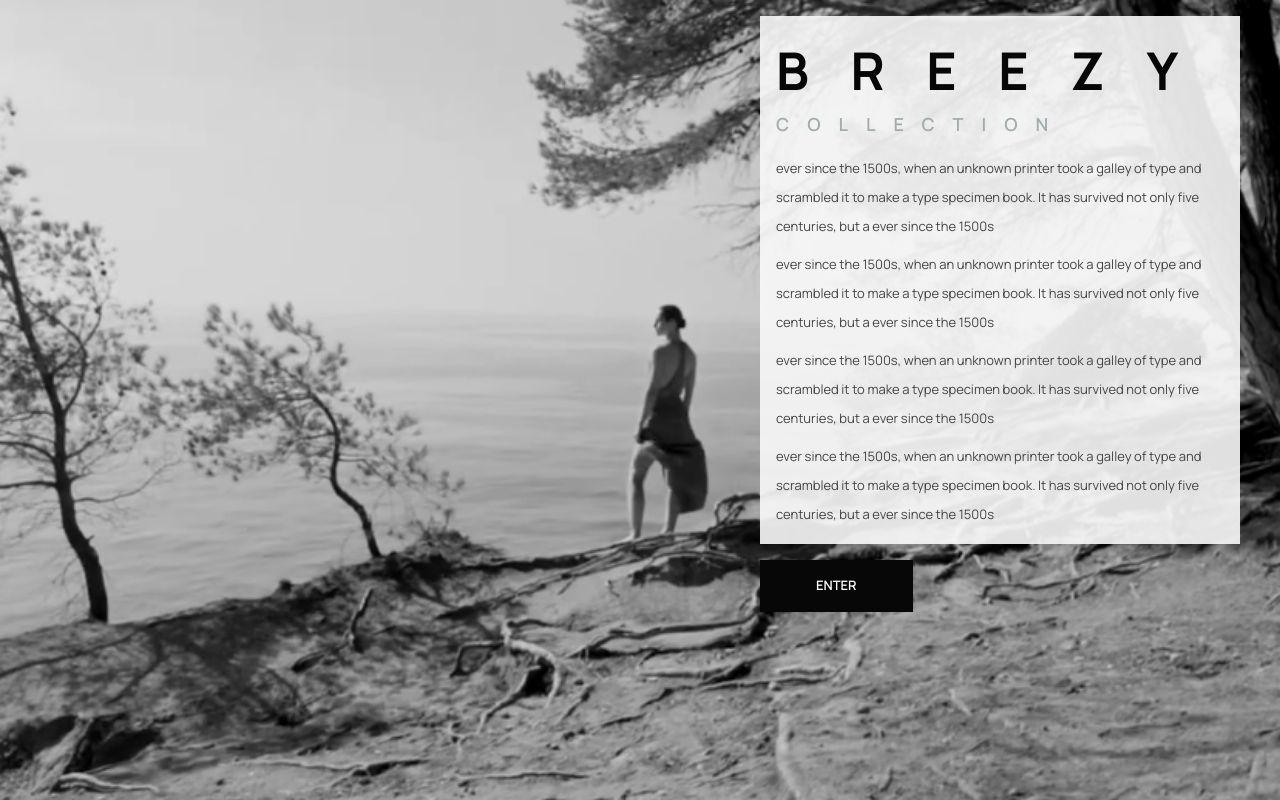
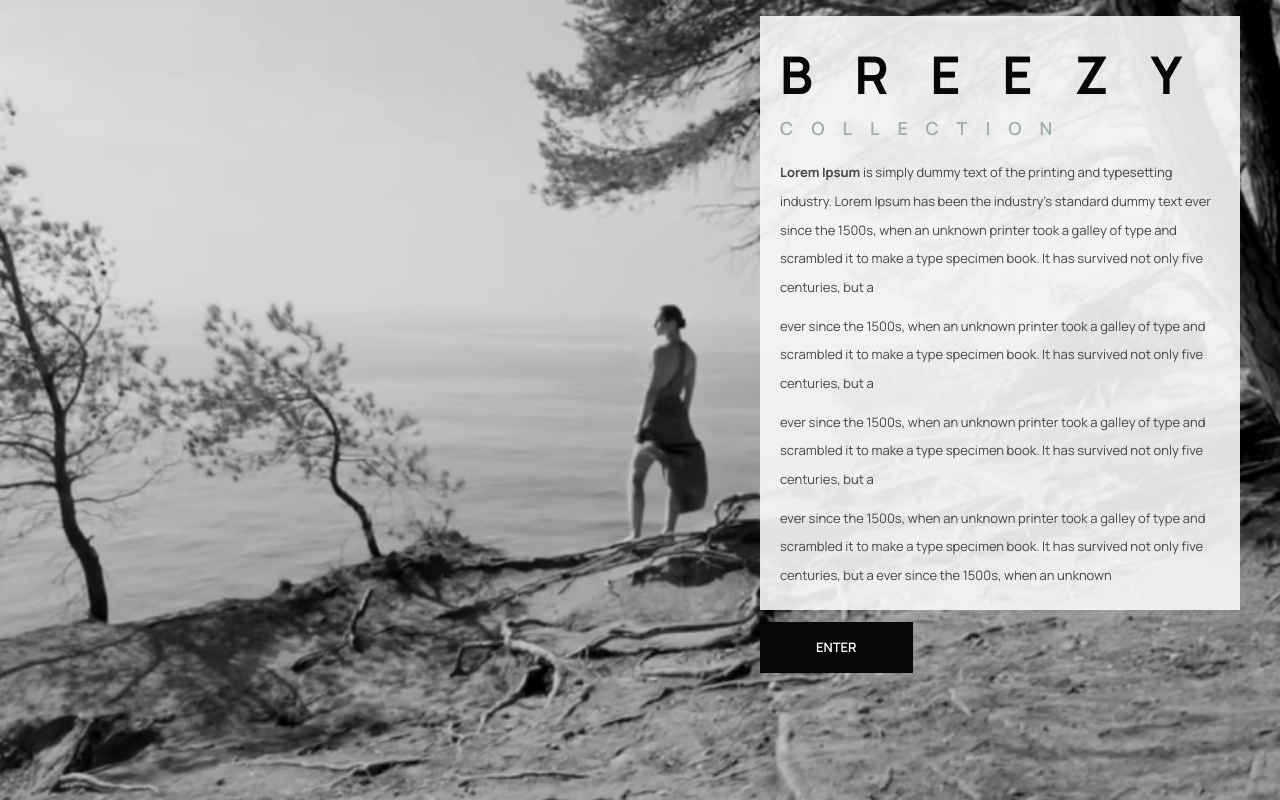
Before and after one commit to dodosebn/iic-wena-affliate, a Next.js app: page / in a window 1280 px wide. Built offline with nearby package versions, Linux system fonts and the light colour scheme.

Commit message:
abi na exact type shii

```diff
--- a/app/page.tsx
+++ b/app/page.tsx
@@ -7,23 +7,25 @@ import TransitionLink from './ultils/transitionLink';
 
 const Page = () => {
   return (
-    <div className="relative min-h-screen w-full overflow-x-hidden overflow-y-auto">
-      {/* Background Image */}
-      <div className="absolute top-0 left-0 w-full h-full -z-10">
+    <div className="fixed top-0 left-0 w-screen h-screen overflow-hidden">
       <Image
         src={bgImg}
         alt="Background"
         layout="fill"
         objectFit="cover"
         quality={100}
-          priority
       />
-      </div>
 
-      {/* Main Content */}
-      <section className="w-full min-h-screen flex justify-center px-5 md:justify-end md:pr-10">
-        <div className="w-full max-w-[30rem] flex flex-col mb-auto mt-4">
-          <div className="p-4 bg-[#f9f9f9]/90">
+      {/* Content scaled on mobile to fit */}
+      <section
+        className="absolute top-0 left-0 w-full h-full flex justify-center items-center
+                   px-5 md:justify-end md:pr-10 "
+      >
+        <div
+          className="w-full max-w-[30rem] flex flex-col mb-auto mt-4
+                     scale-[0.65] sm:scale-[0.75] md:scale-100 origin-top"
+        >
+          <div className="p-5 bg-[#f9f9f9]/90">
             <div>
               <h1 className="font-bold lg:text-[52px] text-[48px] lg:tracking-[0.8em] tracking-[0.4em]">BREEZY</h1>
             </div>
@@ -31,20 +33,33 @@ const Page = () => {
               <h2 className="text-[#A1ACAF] font-semibold tracking-[1em] text-md lg:text-lg">COLLECTION</h2>
             </div>
             <div className="mt-[1rem]">
-              {[...Array(4)].map((_, i) => (
-                <p
-                  key={i}
-                  className="text-[#454545] text-[13px] mt-[0.6rem] md:max-w-md leading-[1.4rem] md:leading-[1.8rem]"
-                >
+              <p className="text-[#454545] text-[13px] md:max-w-md leading-[1.4rem] md:leading-[1.8rem]">
+                <span className="text-[#454545] font-bold">Lorem Ipsum </span>
+                is simply dummy text of the printing and typesetting industry.
+                Lorem Ipsum has been the industry's standard dummy text ever since the 1500s,
+                when an unknown printer took a galley of type and scrambled it to make a type specimen book.
+                It has survived not only five centuries, but a
+              </p>
+              <p className="text-[#454545] text-[13px] mt-[0.6rem] md:max-w-md leading-[1.4rem] md:leading-[1.8rem]">
+                ever since the 1500s, when an unknown printer took a galley of type and scrambled it
+                to make a type specimen book. It has survived not only five centuries, but a
+              </p>
+              <p className="text-[#454545] text-[13px] mt-[0.6rem] md:max-w-md leading-[1.4rem] md:leading-[1.8rem]">
+                ever since the 1500s, when an unknown printer took a galley of type and scrambled it to make
+                a type specimen book. It has survived not only five centuries, but a
+              </p>
+              <p className="text-[#454545] text-[13px] mt-[0.6rem] md:max-w-md leading-[1.4rem] md:leading-[1.8rem]">
                 ever since the 1500s, when an unknown printer took a galley of type and scrambled it to make a type specimen book.
-                  It has survived not only five centuries, but a ever since the 1500s
+                It has survived not only five centuries, but a ever since the 1500s, when an unknown
               </p>
-              ))}
             </div>
           </div>
-          <div className="py-4 flex justify-start">
+          <div className="py-3 flex justify-start">
             <TransitionLink href="/category/clothing">
-              <button className="text-[13px] text-[#fff] bg-[rgb(7,7,7)] hover:bg-[#f9f9f9]/90 hover:text-[#070707] py-4 px-14 font-semibold">
+              <button
+                className="text-[13px] text-[#fff] bg-[rgb(7,7,7)]
+                         hover:bg-[#f9f9f9]/90 hover:text-[#070707] py-4 px-14 font-semibold"
+              >
                 ENTER
               </button>
             </TransitionLink>
```
Lines whose indentation alone changed are shown as unchanged.
